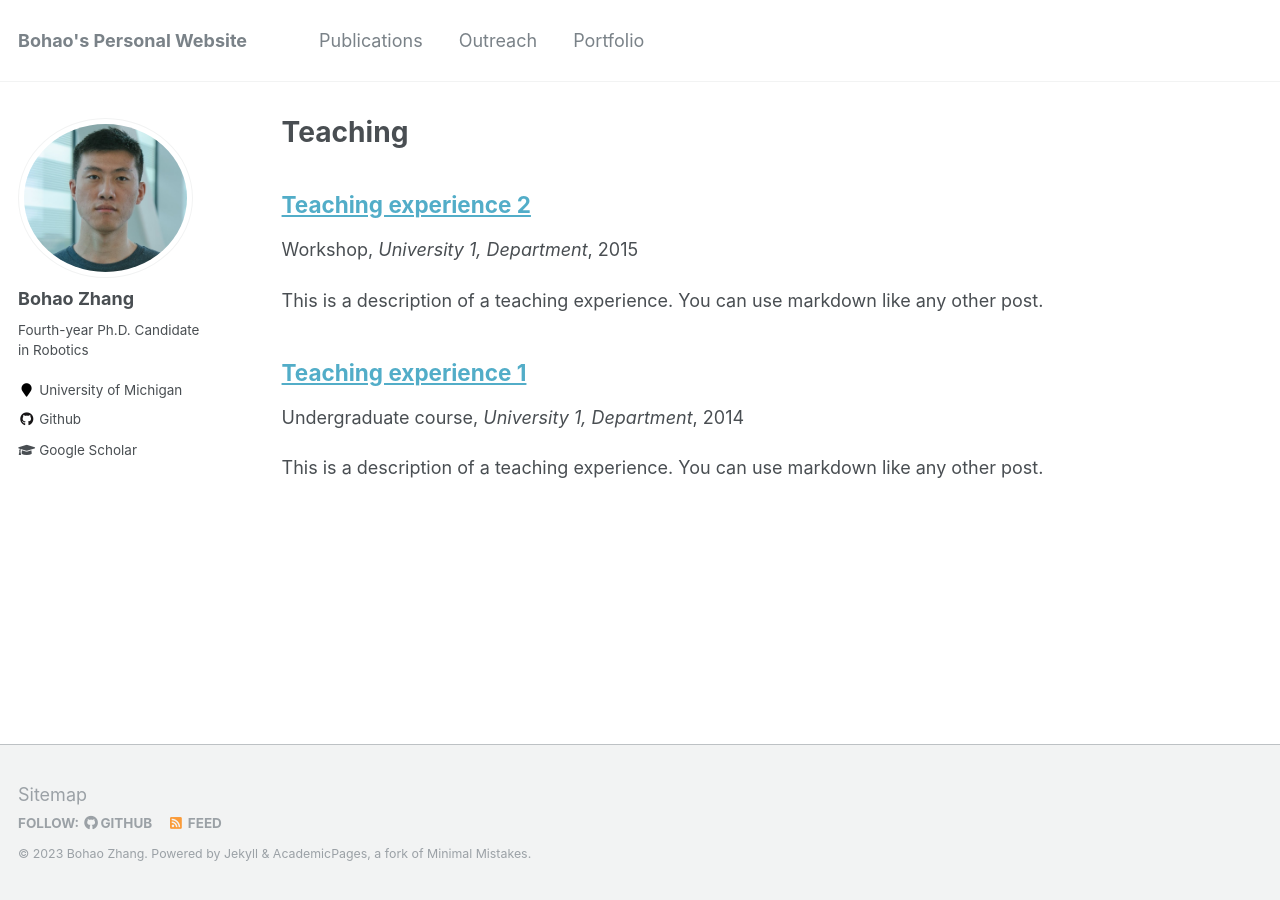
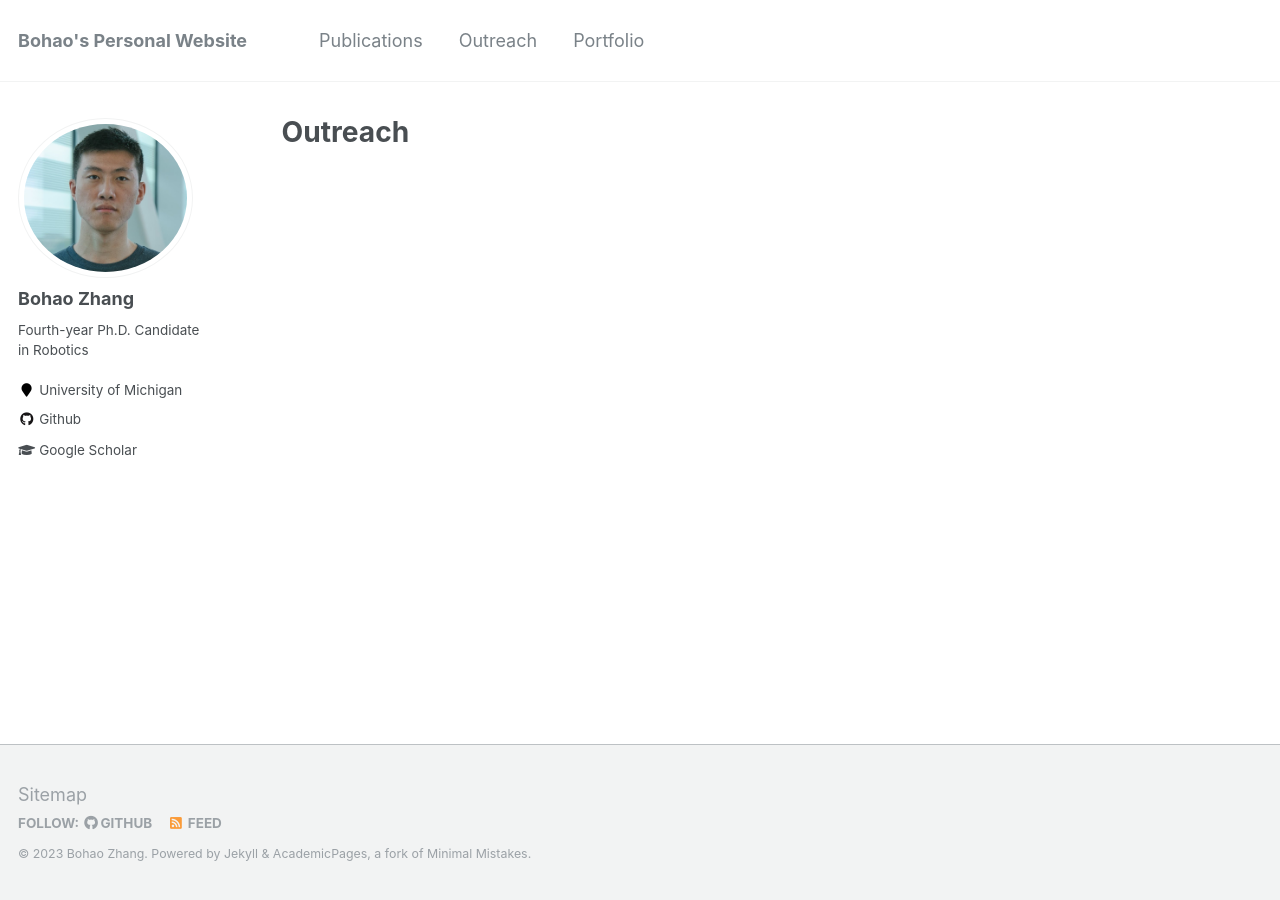
Before and after one commit to Cfather/jimzhang.github.io, a Jekyll site: the page built from _pages/outreach.html, in a window 1280 px wide. Built offline with Jekyll 4.4.1, drawn with Linux system fonts in a browser that asks for light colours.

Commit message:
update outreach

```diff
--- a/_pages/outreach.html
+++ b/_pages/outreach.html
@@ -1,7 +1,7 @@
 ---
 layout: archive
-title: "Teaching"
-permalink: /teaching/
+title: "Outreach"
+permalink: /outreach/
 author_profile: true
 ---
 
--- a/_teaching/2014-spring-teaching-1.md
+++ /dev/null
@@ -1,20 +0,0 @@
----
-title: "Teaching experience 1"
-collection: teaching
-type: "Undergraduate course"
-permalink: /teaching/2014-spring-teaching-1
-venue: "University 1, Department"
-date: 2014-01-01
-location: "City, Country"
----
-
-This is a description of a teaching experience. You can use markdown like any other post.
-
-Heading 1
-======
-
-Heading 2
-======
-
-Heading 3
-======
--- a/_teaching/2015-spring-teaching-2.md
+++ /dev/null
@@ -1,20 +0,0 @@
----
-title: "Teaching experience 2"
-collection: teaching
-type: "Workshop"
-permalink: /teaching/2015-spring-teaching-1
-venue: "University 1, Department"
-date: 2015-01-01
-location: "City, Country"
----
-
-This is a description of a teaching experience. You can use markdown like any other post.
-
-Heading 1
-======
-
-Heading 2
-======
-
-Heading 3
-======
```
Also changed, not shown: _outreach/2022-summer-teaching-1.md (added, +16 -0 lines).
